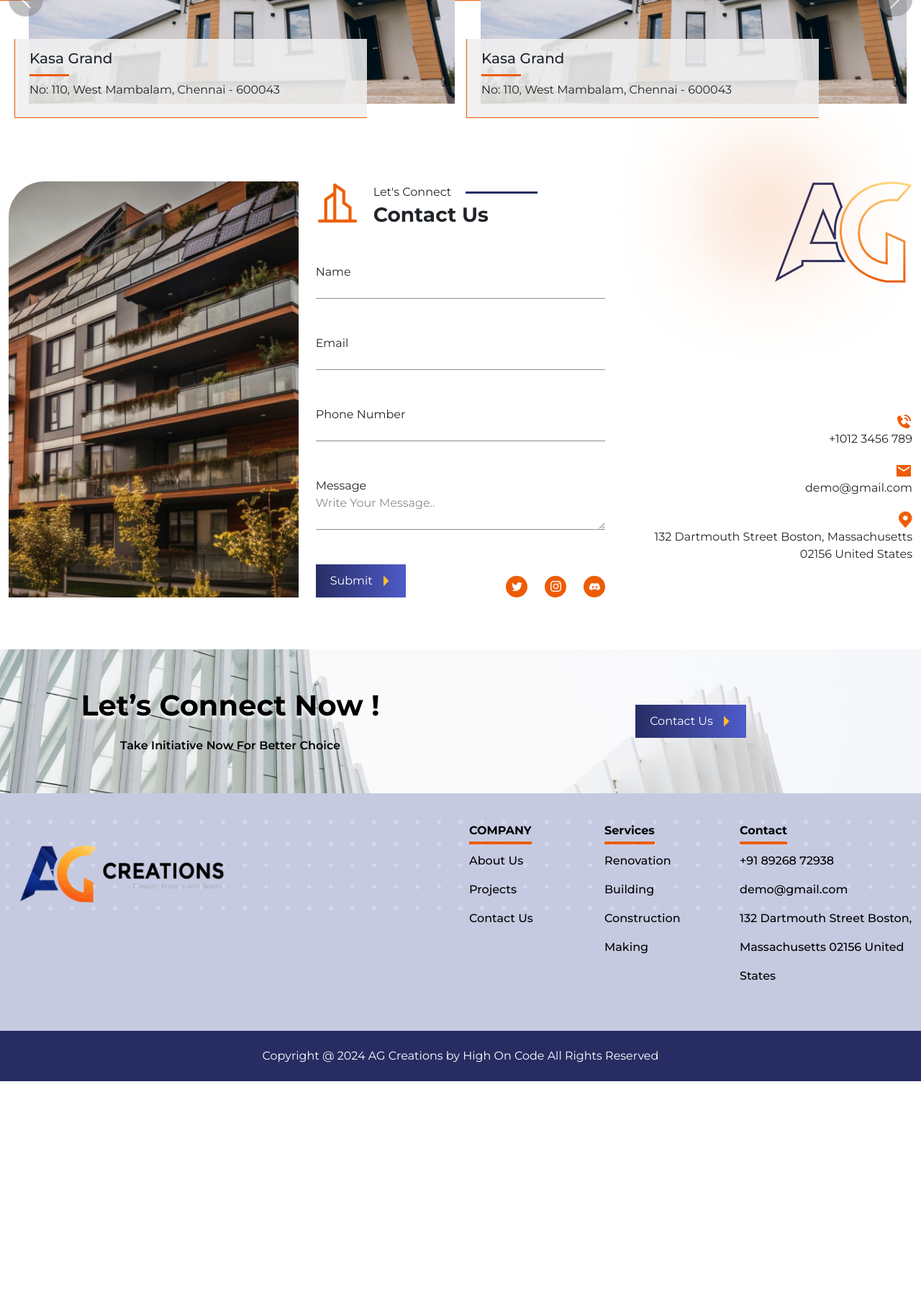
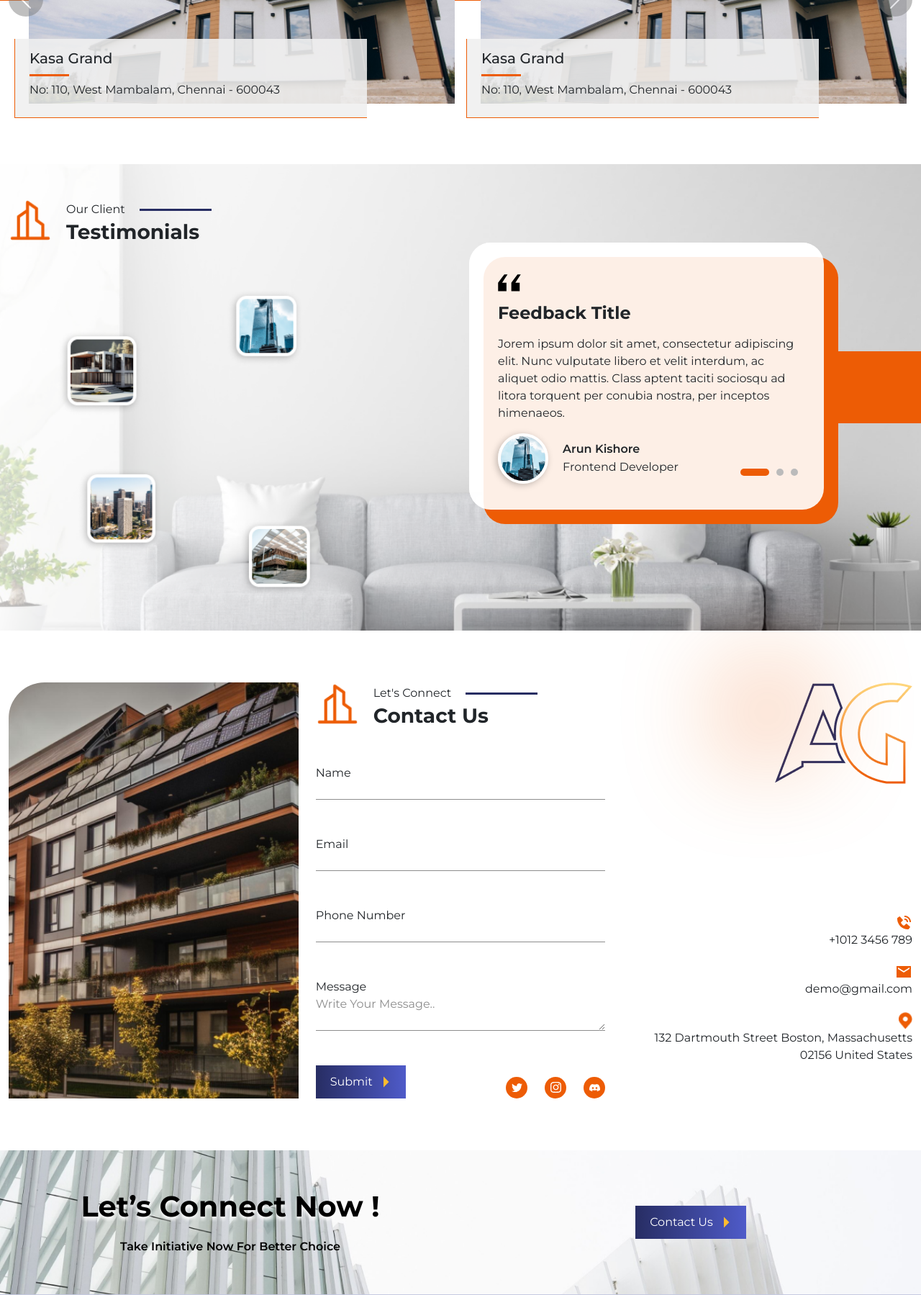
Before and after one commit to arunkishore2001/Ag, a PHP site: page / in a window 1280 px wide. Shown: the part 3426-5225 px from the top of the page at 72% size. Before the commit the page ends 4928 px from the top, so only its background shows below. Run offline with PHP 8.4, Linux system fonts and the light colour scheme.

Commit message:
Complete home page

```diff
--- a/index.html
+++ b/index.html
@@ -584,6 +584,133 @@
       </div>
     </div>
 
+    <div class="container-fluid-max feedback-section my-5">
+      <img
+        class="feedback-background-image"
+        src="./images/feedback-bg.png"
+        alt=""
+      />
+      <div class="projects-back-rectangle"></div>
+
+      <div class="container-fluid h-100">
+        <div class="row py-4 h-100">
+          <div class="col-lg-6 connect">
+            <div class="heading-title mt-4">
+              <div class="mount heading-title-icon">
+                <img src="images/icon-park-outline_building-two.png" alt="" />
+              </div>
+              <div class="mount-para heading-title-content">
+                <div class="heading-title-sub">
+                  <p class="name-line heading-title-sub-content">
+                    Our Client
+                  </p>
+                  <span class="heading-title-line"></span>
+                </div>
+                <h3 class="heading-title-main-content">Testimonials</h3>
+              </div>
+            </div>
+          </div>
+
+          <div class="col-lg-6 feedback-section-main">
+            <div
+              class="testimonial-main-content mt-3 mt-md-0 d-flex align-items-center justify-content-lg-center h-100"
+            >
+            <div class="slider-container">
+              <div class="slider">
+                <div class="slide">
+                  <div class="testimonial-main-content">
+                    <div class="testimonials-main">
+                      <div class="testimonials-icon mt-4">
+                        <svg width="32" height="24" viewBox="0 0 32 24" fill="none" xmlns="http://www.w3.org/2000/svg">
+                          <path d="M18.625 23.375V11.75L27.25 0.125H31.75L24.25 11.75H30.25V23.375H18.625ZM0.25 23.375V11.75L8.875 0.125H13.375L5.875 11.75H11.875V23.375H0.25Z" fill="black" />
+                        </svg>
+                      </div>
+                      <div class="testimonials-header mt-3">
+                        <h4>Feedback Title</h4>
+                      </div>
+                      <div class="testimonaials-main-content mt-3">
+                        <p>
+                          Jorem ipsum dolor sit amet, consectetur adipiscing elit. Nunc vulputate libero et velit interdum, ac aliquet odio mattis.
+                          Class aptent taciti sociosqu ad litora torquent per conubia nostra, per inceptos himenaeos.
+                        </p>
+                      </div>
+                      <div class="d-flex testimonials-details align-items-center flex-row my-3">
+                        <img class="testimonials-image" src="./images/mission2.png" alt="">
+                        <div>
+                          <h6>Arun Kishore</h6>
+                          <p class="mt-1">Frontend Developer</p>
+                        </div>
+                      </div>
+                    </div>
+                  </div>
+                </div>
+                <div class="slide">
+                  <div class="testimonial-main-content">
+                    <div class="testimonials-main">
+                      <div class="testimonials-icon mt-4">
+                        <svg width="32" height="24" viewBox="0 0 32 24" fill="none" xmlns="http://www.w3.org/2000/svg">
+                          <path d="M18.625 23.375V11.75L27.25 0.125H31.75L24.25 11.75H30.25V23.375H18.625ZM0.25 23.375V11.75L8.875 0.125H13.375L5.875 11.75H11.875V23.375H0.25Z" fill="black" />
+                        </svg>
+                      </div>
+                      <div class="testimonials-header mt-3">
+                        <h4>Feedback Title</h4>
+                      </div>
+                      <div class="testimonaials-main-content mt-3">
+                        <p>
+                          Jorem ipsum dolor sit amet, consectetur adipiscing elit. Nunc vulputate libero et velit interdum, ac aliquet odio mattis.
+                          Class aptent taciti sociosqu ad litora torquent per conubia nostra, per inceptos himenaeos.
+                        </p>
+                      </div>
+                      <div class="d-flex testimonials-details align-items-center flex-row my-3">
+                        <img class="testimonials-image" src="./images/mission2.png" alt="">
+                        <div>
+                          <h6>Arun Kishore</h6>
+                          <p class="mt-1">Frontend Developer</p>
+                        </div>
+                      </div>
+                    </div>
+                  </div>
+                </div>
+                <div class="slide">
+                  <div class="testimonial-main-content">
+                    <div class="testimonials-main">
+                      <div class="testimonials-icon mt-4">
+                        <svg width="32" height="24" viewBox="0 0 32 24" fill="none" xmlns="http://www.w3.org/2000/svg">
+                          <path d="M18.625 23.375V11.75L27.25 0.125H31.75L24.25 11.75H30.25V23.375H18.625ZM0.25 23.375V11.75L8.875 0.125H13.375L5.875 11.75H11.875V23.375H0.25Z" fill="black" />
+                        </svg>
+                      </div>
+                      <div class="testimonials-header mt-3">
+                        <h4>Feedback Title</h4>
+                      </div>
+                      <div class="testimonaials-main-content mt-3">
+                        <p>
+                          Jorem ipsum dolor sit amet, consectetur adipiscing elit. Nunc vulputate libero et velit interdum, ac aliquet odio mattis.
+                          Class aptent taciti sociosqu ad litora torquent per conubia nostra, per inceptos himenaeos.
+                        </p>
+                      </div>
+                      <div class="d-flex testimonials-details align-items-center flex-row my-3">
+                        <img class="testimonials-image" src="./images/mission2.png" alt="">
+                        <div>
+                          <h6>Arun Kishore</h6>
+                          <p class="mt-1">Frontend Developer</p>
+                        </div>
+                      </div>
+                    </div>
+                  </div>
+                </div>
+                <!-- Repeat .slide divs for additional testimonials -->
+              </div>
+              <div class="slider-dots">
+                <!-- Dots will be generated here dynamically -->
+              </div>
+            </div>
+
+            </div>
+          </div>
+        </div>
+      </div>
+    </div>
+
     <div class="container-fluid">
       <div class="row py-4">
         <div class="col-md-4 d-none d-md-block">
@@ -672,7 +799,9 @@ Write Your Message..</textarea
         </div>
 
         <div class="col-md-4">
-          <div class="contact-right mt-5 mt-md-0 pt-3 pt-md-0 align-items-md-center position-relative">
+          <div
+            class="contact-right mt-5 mt-md-0 pt-3 pt-md-0 align-items-md-center position-relative"
+          >
             <div class="connect-info">
               <img src="images/ag-bg-remove.png" alt="" />
               <div class="ag-circle-bg"></div>
@@ -770,7 +899,8 @@ Write Your Message..</textarea
                   <li>+91 89268 72938</li>
                   <li>demo@gmail.com</li>
                   <li>
-                    132 Dartmouth Street Boston, Massachusetts 02156 United States
+                    132 Dartmouth Street Boston, Massachusetts 02156 United
+                    States
                   </li>
                 </ul>
               </div>
@@ -783,6 +913,43 @@ Write Your Message..</textarea
     <div class="rights">
       <p>Copyright @ 2024 AG Creations by High On Code All Rights Reserved</p>
     </div>
+
+    <script>
+      document.addEventListener('DOMContentLoaded', function () {
+        const slides = document.querySelectorAll('.slide');
+        const slider = document.querySelector('.slider');
+        const dotsContainer = document.querySelector('.slider-dots');
+
+        let currentIndex = 0;
+
+        function createDots() {
+          slides.forEach((_, index) => {
+            const dot = document.createElement('span');
+            dot.classList.add('dot');
+            dot.addEventListener('click', () => {
+              goToSlide(index);
+            });
+            dotsContainer.appendChild(dot);
+          });
+        }
+
+        function updateDots() {
+          const dots = document.querySelectorAll('.dot');
+          dots.forEach(dot => dot.classList.remove('active'));
+          dots[currentIndex].classList.add('active');
+        }
+
+        function goToSlide(index) {
+          currentIndex = index;
+          slider.style.transform = `translateX(-${index * 100}%)`;
+          updateDots();
+        }
+
+        createDots();
+        updateDots();
+      });
+    </script>
+
 
     <script>
       const multipleItemCarousel = document.querySelector(
@@ -839,26 +1006,5 @@ Write Your Message..</textarea
 
     <script src="https://code.jquery.com/jquery-3.6.0.min.js"></script>
     <script src="index.js"></script>
-    <!-- <script
-      type="text/javascript"
-      src="https://cdnjs.cloudflare.com/ajax/libs/Swiper/5.4.5/js/swiper.min.js"
-    ></script>
-    <script type="text/javascript" src="script.js"></script>
-
-    <script>
-      var swiper = new Swiper(".blog-slider", {
-        spaceBetween: 30,
-        effect: "fade",
-        loop: true,
-        mousewheel: {
-          invert: false,
-        },
-        // autoHeight: true,
-        pagination: {
-          el: ".blog-slider__pagination",
-          clickable: true,
-        },
-      });
-    </script> -->
   </body>
 </html>
--- a/styles.css
+++ b/styles.css
@@ -409,6 +409,132 @@ a {
   display: block;
 }
 
+/* testimonials section */
+.feedback-section{
+  min-height: 600px;
+  height: min-content;
+  max-height: 100vh;
+  position: relative;
+}
+
+.feedback-section .feedback-background-image{
+  height: 100%;
+  width: 100%;
+  object-fit: cover;
+  position: absolute;
+  object-position: center;
+  z-index: -1;
+}
+
+.testimonials-main {
+  max-height: min-content;
+  width: 80%;
+  display: flex;
+  justify-content: center;
+  flex-direction: column;
+  padding: 20px 40px;
+  border-radius: 30px;
+  background: rgba(255, 255, 255, 0.90);
+  position: relative;
+  z-index: 1;
+}
+
+.testimonials-main::before{
+  width: 100%;
+  height: 100%;
+  background-color: #ed5c05;
+  content: '';
+  position: absolute;
+  border-radius: 30px;
+  top: 20px;
+  left: 20px;
+  z-index: -1;
+}
+
+.testimonials-main::after{
+  width: 100%;
+  height: 100%;
+  background-color: rgba(255, 255, 255, 0.90);
+  content: '';
+  position: absolute;
+  border-radius: 30px;
+  top: 0;
+  left: 0;
+  z-index: -1;
+}
+
+.testimonials-header h4{
+  font-weight: 700;
+}
+.testimonials-details h6{
+  font-weight: 600;
+}
+.testimonials-image{
+  height: 70px;
+  width: 70px;
+  margin-right: 20px;
+  border-radius: 100%;
+  box-shadow: -2px 2px 10px rgba(0, 0, 0, 0.25);
+  border: 4px solid white;
+}
+
+.feedback-section .projects-back-rectangle {
+  right: 0;
+  left: auto;
+  width: 40%;
+}
+
+.feedback-section-main{
+  height: 600px;
+}
+
+.slider-container {
+  position: relative;
+  width: 100%;
+  max-width: 800px;
+  margin: auto;
+  overflow: hidden;
+}
+
+.slider {
+  display: flex;
+  transition: transform 0.5s ease-in-out;
+}
+
+.slide {
+  min-width: 100%;
+  box-sizing: border-box;
+}
+
+.slider-dots {
+  text-align: center;
+  margin-top: -15%;
+  float: right;
+  position: absolute;
+  right: 25%;
+  z-index: 2;
+}
+
+.slider-dots .dot {
+  display: inline-block;
+  width: 10px;
+  height: 10px;
+  margin: 5px;
+  background: #bbb;
+  border-radius: 50px;
+  cursor: pointer;
+  transition: 0.5s;
+}
+
+.slider-dots .dot.active {
+  background: #ed5c05;
+  width: 40px;
+}
+
+.testimonial-main-content{
+  padding-bottom: 30px;
+}
+
 /* Sliding */
 .projects-section{
   position: relative;
@@ -530,6 +656,19 @@ a {
   .benefits-container {
     margin-top: 30px;
   }
+
+  .testimonials-main{
+    width: 95%;
+  }
+  .testimonial-main-content{
+    padding: 70px 0;
+  }
+
+  .slider-dots{
+    margin-top: -20%;
+    margin-right: 0;
+    right: 10%;
+  }
 }
 
 /* testimonials slider  */
@@ -551,6 +690,17 @@ a {
   height: 330px;
   max-height: 330px;
   overflow: hidden;
+}
+
+@media screen and (max-width: 576px) {
+  .slider-dots{
+    margin-top: -20%;
+    margin-right: 0;
+    right: 10%;
+  }
+  .testimonial-main-content{
+    padding: 10px 0px 30px 0px;
+  }
 }
 
 @media screen and (min-width: 576px) {
```
Also changed, not shown: images/testimonials background.png (added), images/testimonials-icon.svg (added).
